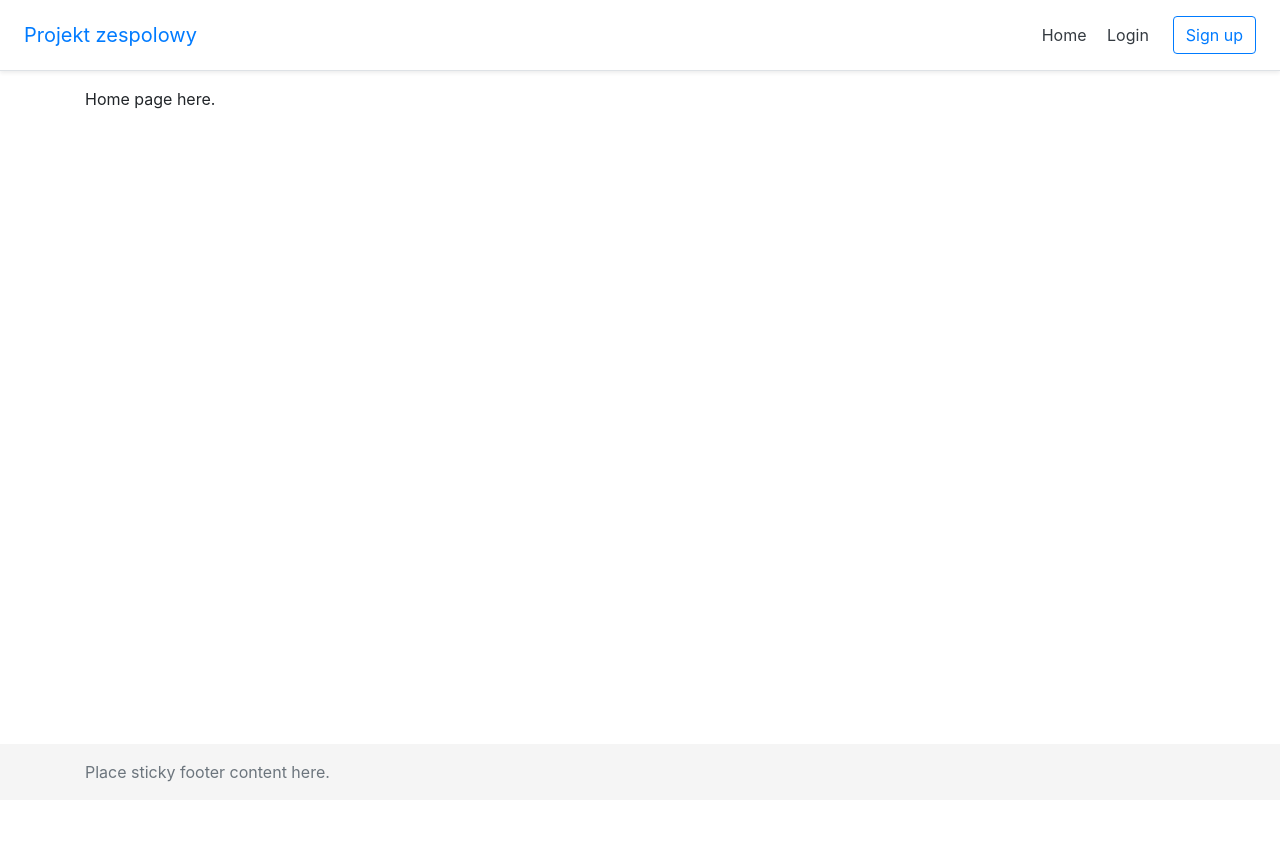
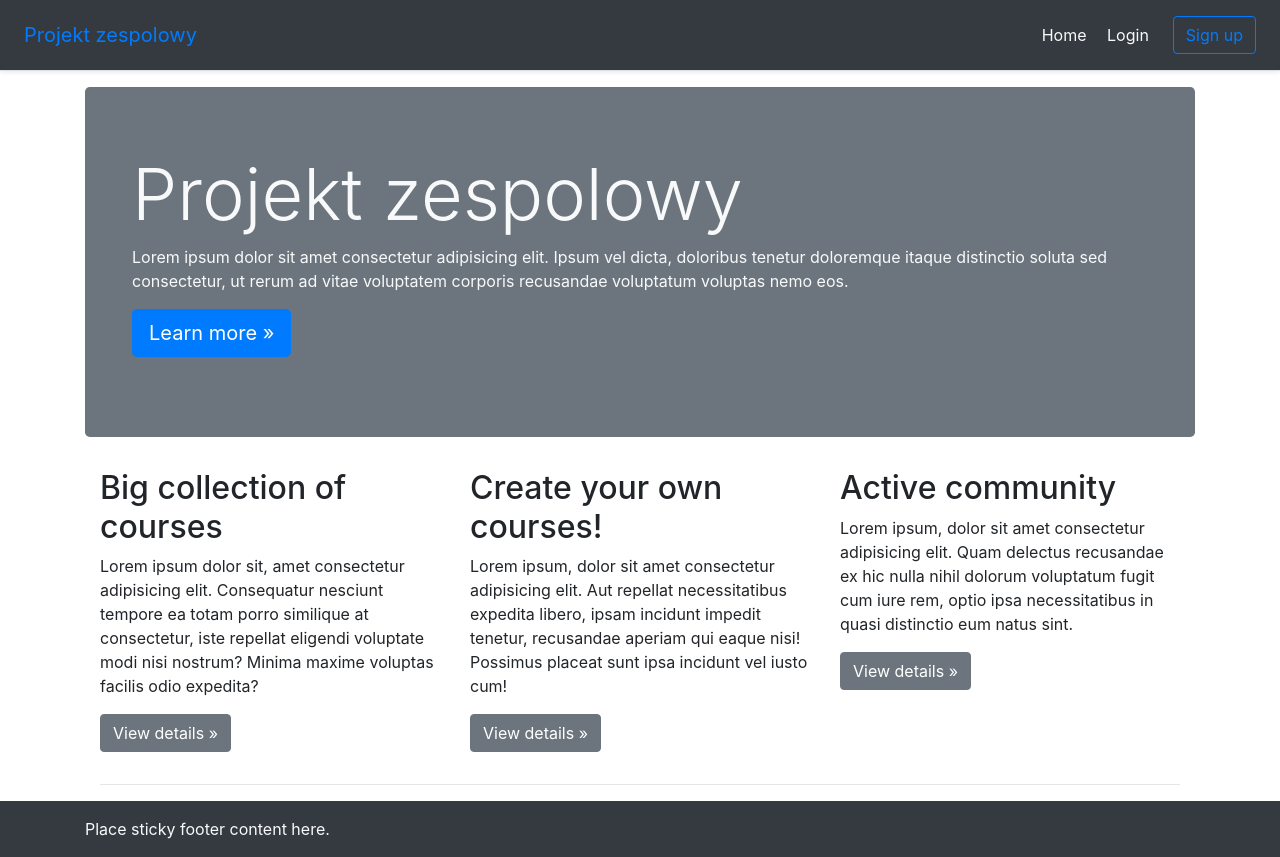
Before and after one commit to MagiciansRed/Projekt-zespolowy, a Django app: page / in a window 1280 px wide. Before the commit the page ends 782 px from the top, so only its background shows below. Run offline with Django 3.2, Linux system fonts and the light colour scheme; some libraries are stand-ins or nearby versions.

Commit message:
vague idea of the homepage, that will be improved on days

```diff
--- a/templates/home_page.html
+++ b/templates/home_page.html
@@ -1,6 +1,44 @@
 {% extends 'base.html' %}
 
 {% block content %}
+<style>
 
-<p>Home page here.</p>
+</style>
+<main role="main">
+
+    <!-- Main jumbotron for a primary marketing message or call to action -->
+    <div class="jumbotron bg-secondary text-light">
+      <div class="container">
+        <h1 class="display-3">Projekt zespolowy</h1>
+        <p>Lorem ipsum dolor sit amet consectetur adipisicing elit. Ipsum vel dicta, doloribus tenetur doloremque itaque distinctio soluta sed consectetur, ut rerum ad vitae voluptatem corporis recusandae voluptatum voluptas nemo eos.</p>
+        <p><a class="btn btn-primary btn-lg" href="#" role="button">Learn more &raquo;</a></p>
+      </div>
+    </div>
+
+    <div class="container">
+      <!-- Example row of columns -->
+      <div class="row">
+        <div class="col-md-4">
+          <h2>Big collection of courses</h2>
+          <p>Lorem ipsum dolor sit, amet consectetur adipisicing elit. Consequatur nesciunt tempore ea totam porro similique at consectetur, iste repellat eligendi voluptate modi nisi nostrum? Minima maxime voluptas facilis odio expedita? </p>
+          <p><a class="btn btn-secondary" href="#" role="button">View details &raquo;</a></p>
+        </div>
+        <div class="col-md-4">
+          <h2>Create your own courses!</h2>
+          <p>Lorem ipsum, dolor sit amet consectetur adipisicing elit. Aut repellat necessitatibus expedita libero, ipsam incidunt impedit tenetur, recusandae aperiam qui eaque nisi! Possimus placeat sunt ipsa incidunt vel iusto cum!</p>
+          <p><a class="btn btn-secondary" href="#" role="button">View details &raquo;</a></p>
+        </div>
+        <div class="col-md-4">
+          <h2>Active community</h2>
+          <p>Lorem ipsum, dolor sit amet consectetur adipisicing elit. Quam delectus recusandae ex hic nulla nihil dolorum voluptatum fugit cum iure rem, optio ipsa necessitatibus in quasi distinctio eum natus sint.</p>
+          <p><a class="btn btn-secondary" href="#" role="button">View details &raquo;</a></p>
+        </div>
+      </div>
+
+      <hr>
+
+    </div> <!-- /container -->
+
+  </main>
+
 {% endblock content %}
--- a/templates/snippets/footer.html
+++ b/templates/snippets/footer.html
@@ -12,9 +12,9 @@
 
 </style>
 
-<footer class="footer mt-auto py-3">
+<footer class="footer mt-auto py-3 bg-dark">
     <div class="container">
-        <span class="text-muted">Place sticky footer content here.</span>
+        <span class="text-light">Place sticky footer content here.</span>
     </div>
 </footer>
 
--- a/templates/snippets/header.html
+++ b/templates/snippets/header.html
@@ -10,19 +10,19 @@
 
 -->
 
-<div class="d-flex flex-column flex-md-row align-items-center p-3 px-md-4 mb-3 bg-white border-bottom shadow-sm">
-  <h5 class="my-0 mr-md-auto font-weight-normal"><a href="{% url 'home' %}">Projekt zespolowy</a></h5>
+<div class="d-flex flex-column flex-md-row align-items-center p-3 px-md-4 mb-3 bg-dark border-bottom shadow-sm">
+  <h5 class="my-0 mr-md-auto font-weight-normal text-light"><a href="{% url 'home' %}">Projekt zespolowy</a></h5>
   <nav class="my-2 my-md-0 mr-md-3">
    {% if request.user.is_authenticated %}
-        <a class="p-2 text-dark" > Hello, {{request.user.username}}</a>
-        <a class="p-2 text-dark" href="{% url 'profile' %}">Profile</a>
-        <a class="p-2 text-dark" href="{% url 'course:courses' %}">Courses</a>
-        <a class="p-2 text-dark" href="{% url 'course:create_course' %}">Create course</a>
+        <a class="p-2 text-light" > Hello, {{request.user.username}}</a>
+        <a class="p-2 text-light" href="{% url 'profile' %}">Profile</a>
+        <a class="p-2 text-light" href="{% url 'course:courses' %}">Courses</a>
+        <a class="p-2 text-light" href="{% url 'course:create_course' %}">Create course</a>
   </nav>
   <a class="btn btn-outline-primary" href="{% url 'logout' %}">Logout</a>
    {% else %}
-       <a class="p-2 text-dark" href="{% url 'home' %}">Home</a>
-       <a class="p-2 text-dark" href="{% url 'login' %}">Login</a>
+       <a class="p-2 text-light" href="{% url 'home' %}">Home</a>
+       <a class="p-2 text-light" href="{% url 'login' %}">Login</a>
     </nav>
     <a class="btn btn-outline-primary" href="{% url 'register' %}">Sign up</a>
    {% endif %}
```
Also changed, not shown: db.sqlite3.
